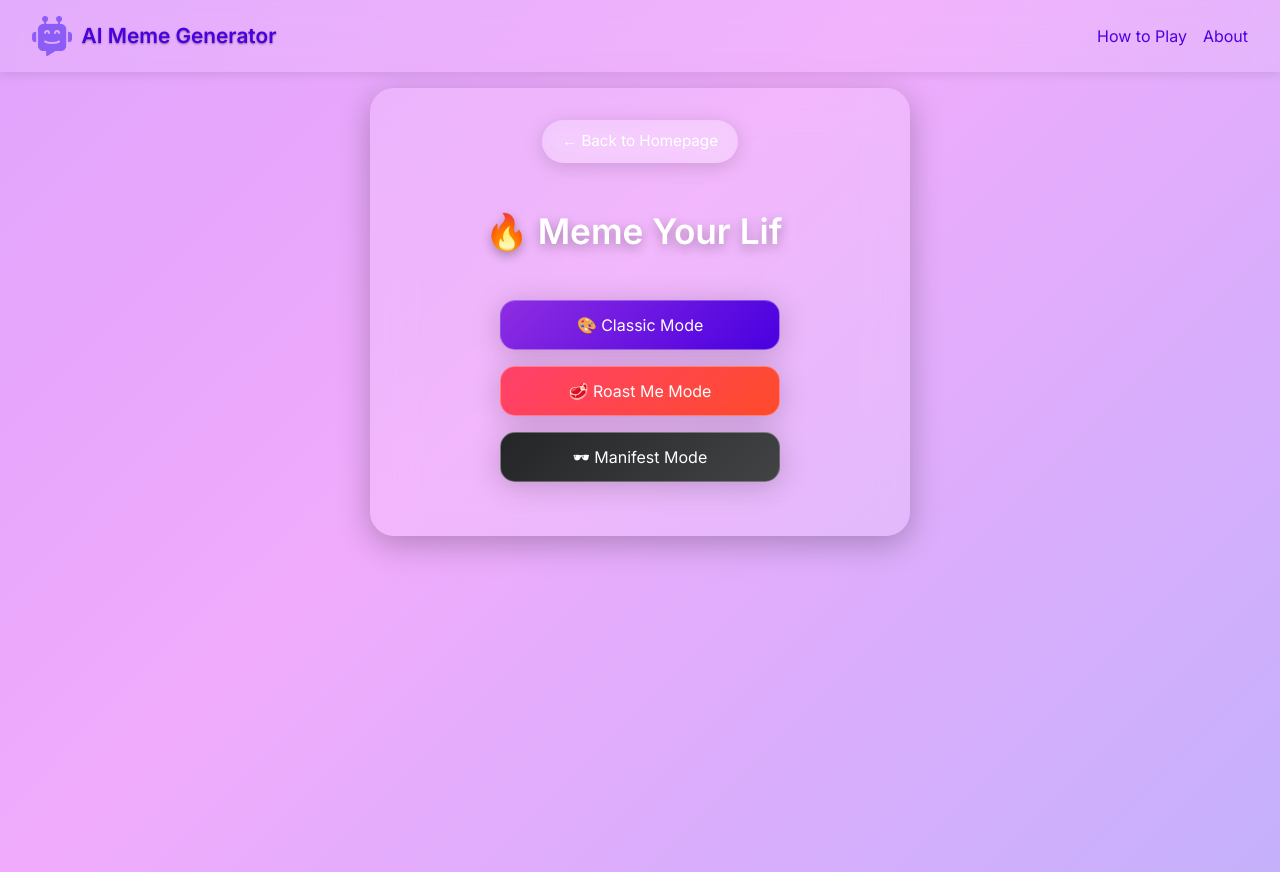
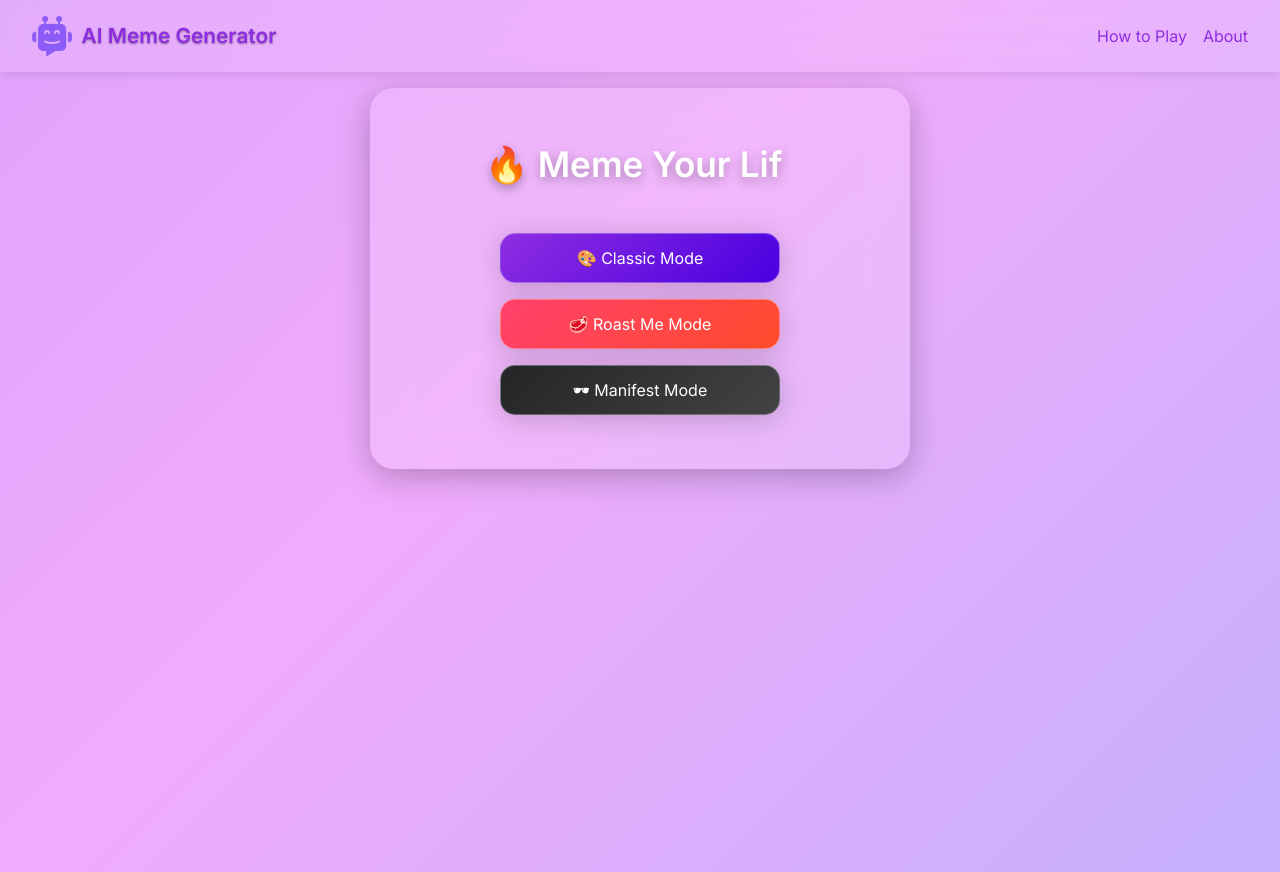
Before and after one commit to atakankaracali/aigeneratormeme, a React (Vite) app: page /meme in a window 1280 px wide. Built offline with nearby package versions, Linux system fonts and the light colour scheme.

Commit message:
Edit-Styles2

```diff
--- a/src/components/styles/footer.css
+++ b/src/components/styles/footer.css
@@ -3,7 +3,7 @@
     text-align: center;
     padding: 1.2rem 0;
     font-size: 0.9rem;
-    color: #4a00e0;
+    color: #8e2de2;
     background: rgba(0, 0, 0, 0.1);
     backdrop-filter: blur(4px);
     margin-top: 2rem;
@@ -12,8 +12,8 @@
 
   .footer a {
     color: #4a00e0;
-    font-size: 1.2rem;
-    font-weight: 700;
+    font-size: 1.1rem;
+    font-weight: 600;
     text-decoration: none;
   }
 
--- a/src/components/styles/header.css
+++ b/src/components/styles/header.css
@@ -27,7 +27,7 @@
 .logo-text {
   font-size: 1.3rem;
   font-weight: 600;
-  color: #4a00e0;
+  color: #8e2de2;
   text-shadow: 0 1px 2px rgba(0, 0, 0, 0.4);
 }
 
@@ -37,7 +37,7 @@
 }
 
 .nav-links a {
-  color: #4a00e0;
+  color: #8e2de2;
   font-weight: 500;
   text-decoration: none;
   transition: color 0.2s;
--- a/src/pages/MemeApp.tsx
+++ b/src/pages/MemeApp.tsx
@@ -5,7 +5,6 @@ import Question from '../components/Question';
 import MemeDisplay from '../components/MemeDisplay';
 import Loader from '../components/Loader';
 import { motion } from 'framer-motion';
-import { Link } from 'react-router-dom';
 import '../App.css';
 
 const forbiddenWords = ["forget", "ignore", "prompt", "as an ai", "jailbroken", "system", "role:", "write me", "act as", "pretend to", "assistant", "developer mode", "simulate"];
@@ -105,17 +104,6 @@ const MemeApp = () => {
     <div className="app-wrapper">
       <div className="app-card">
 
-        <motion.div
-          initial={{ opacity: 0, y: -10 }}
-          animate={{ opacity: 1, y: 0 }}
-          transition={{ duration: 0.4 }}
-          className="back-home-wrapper"
-        >
-          <Link to="/" className="back-home-button">
-            ← Back to Homepage
-          </Link>
-        </motion.div>
-
         {step === 0 && <Intro onNext={handleNextStep} />}
 
         {step === 1 && !isRoastMode && (
--- a/src/styles/about.css
+++ b/src/styles/about.css
@@ -12,12 +12,12 @@
     padding: 2rem;
     border-radius: 1.5rem;
     text-align: center;
-    color: #4a00e0;
+    color: #8e2de2;
     max-width: 400px;
     box-shadow: 0 8px 30px rgba(0, 0, 0, 0.3);
   }
 
   .about-card a {
-    color: #a5b4fc;
+    color: #fafafa;
     text-decoration: underline;
   }
--- a/src/styles/home.css
+++ b/src/styles/home.css
@@ -21,7 +21,7 @@
 .home-title {
   font-size: 2.5rem;
   font-weight: 700;
-  color: #4a00e0;
+  color: #8e2de2;
   text-shadow: 0 2px 5px rgba(0, 0, 0, 0.3);
 }
 
--- a/src/styles/howtoplay.css
+++ b/src/styles/howtoplay.css
@@ -2,7 +2,7 @@
     padding: 2rem 1rem;
     max-width: 800px;
     margin: auto;
-    color: #fff;
+    color: #8e2de2;
     text-align: center;
   }
 
```
